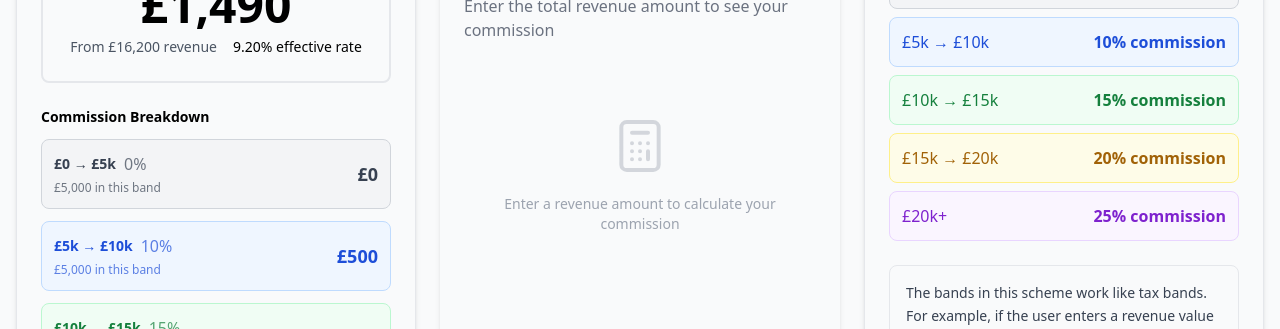
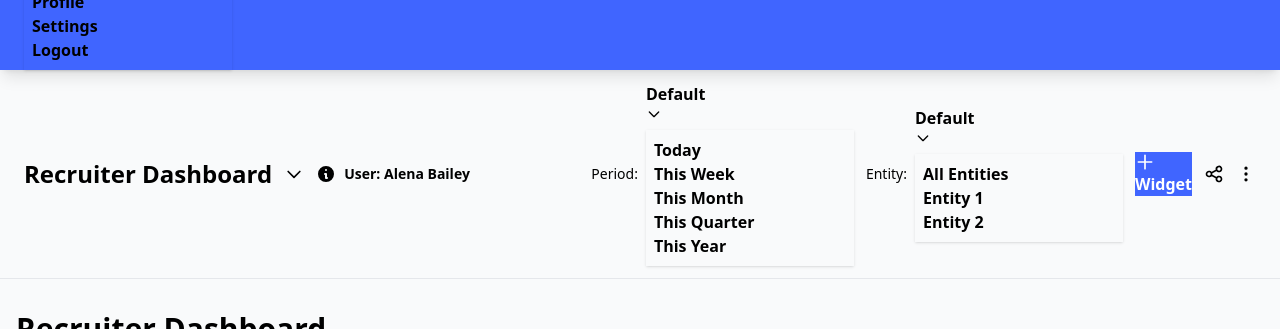
Before and after one commit to ah682/commission-dashboard, a React (Vite) app: page / in a window 1280 px wide. Shown: the part 302-631 px from the top of the page. Built offline with nearby package versions, Linux system fonts and the light colour scheme.

Commit message:
refactor: update Layout component imports to explicit paths
Standardize import statements to use explicit component paths

```diff
--- a/src/pages/Layout.tsx
+++ b/src/pages/Layout.tsx
@@ -1,11 +1,13 @@
 import { Outlet } from "react-router-dom";
 import { Suspense } from "react";
-import Navbar  from "../components/Navbar";
+import Navbar  from "../components/Navbar/Navbar";
+import SubHeader from "../components/SubHeader/SubHeader";
 
 export function Layout() {
 return (
 <div className="flex flex-col min-h-screen">
     <Navbar/>
+    <SubHeader/>
     <main className="flex-grow container mx-auto px-4 py-8">
         <Suspense fallback={
         <div className="flex juistify-center items-center h-96">
```
